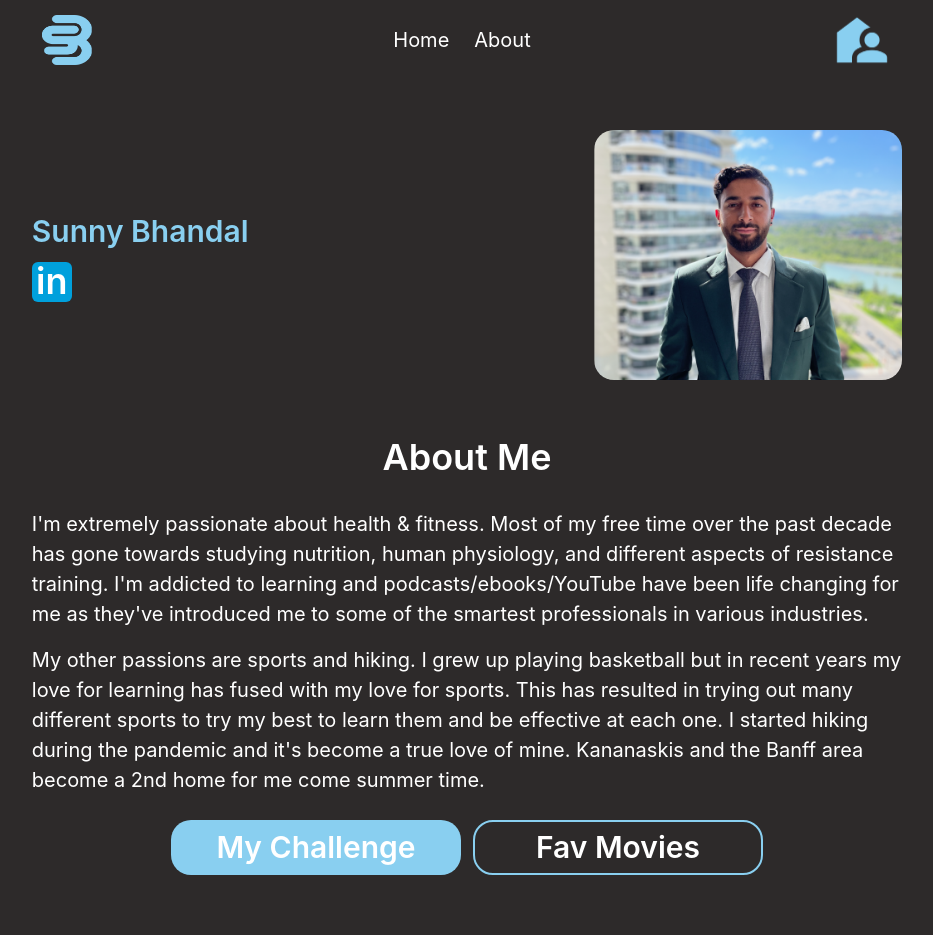
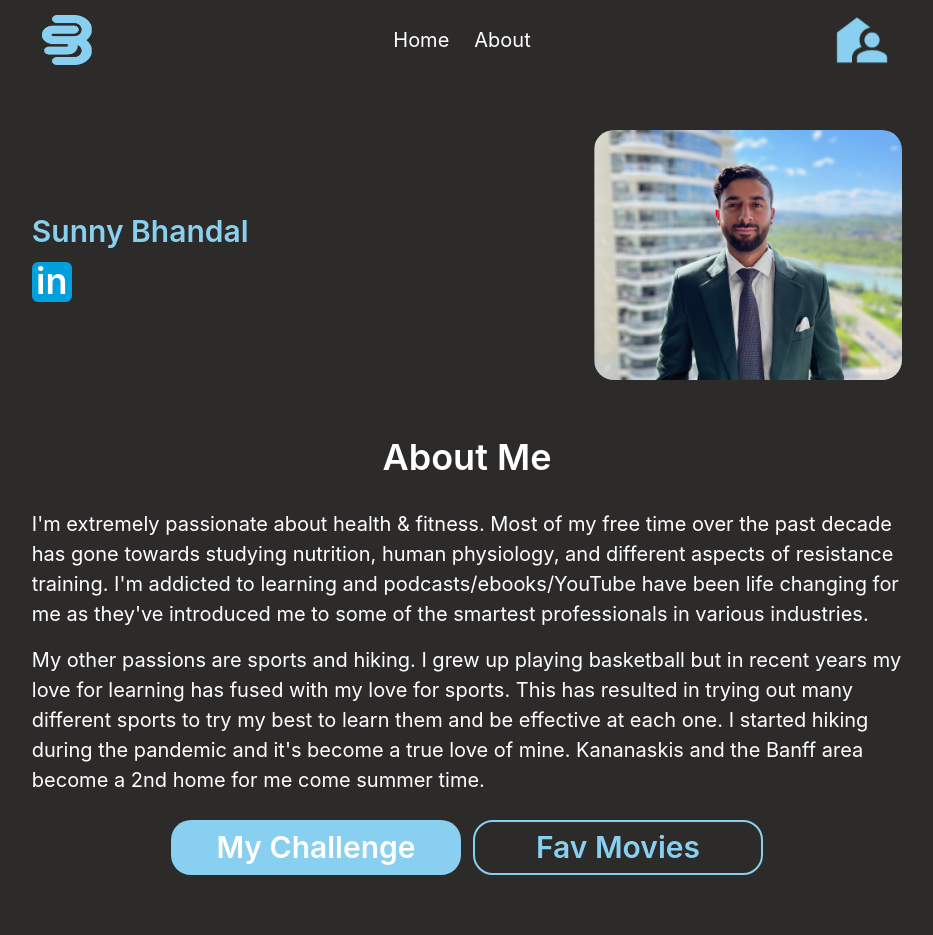
Before and after one commit to sunnybhandal/Portfolio-Website, a React (Create React App) app: page / in a window 1280 px wide. Shown: the top 935 px of the page, without its empty margins (173-1106 px from the left). Built offline with nearby package versions, Linux system fonts and the light colour scheme.

Commit message:
button font change

```diff
--- a/src/components/About.js
+++ b/src/components/About.js
@@ -97,8 +97,15 @@ export default function About() {
         <Flex
           width={{ base: "190px", sm: "215px", md: "240px", lg: "290px" }}
           height={{ base: "40px", sm: "45px", md: "50px", lg: "55px" }}
+          fontWeight="semibold"
+          fontSize={{ base: "md", sm: "lg", md: "2xl", lg: "3xl" }}
           bg="#89CFF0"
-          _hover={{ bg: "#2D2A2A", border: "2px solid #89CFF0" }}
+          textColor="#fff"
+          _hover={{
+            bg: "#2D2A2A",
+            border: "2px solid #89CFF0",
+            textColor: "#89CFF0",
+          }}
           borderRadius="20px"
           justify="center"
           align="center"
@@ -108,21 +115,17 @@ export default function About() {
             onOpenChallenge();
           }}
         >
-          <Box
-            fontWeight="semibold"
-            fontSize={{ base: "md", sm: "lg", md: "2xl", lg: "3xl" }}
-            textAlign="center"
-            color="#fff"
-          >
-            My Challenge
-          </Box>
+          <Box textAlign="center">My Challenge</Box>
         </Flex>
         <Flex
           width={{ base: "180px", sm: "215px", md: "240px", lg: "290px" }}
           height={{ base: "40px", sm: "45px", md: "50px", lg: "55px" }}
+          fontWeight="semibold"
+          fontSize={{ base: "md", sm: "lg", md: "2xl", lg: "3xl" }}
           bg="#2D2A2A"
           border="2px solid #89CFF0"
-          _hover={{ bg: "#89CFF0" }}
+          textColor="#89CFF0"
+          _hover={{ bg: "#89CFF0", textColor: "#fff" }}
           borderRadius="20px"
           justify="center"
           align="center"
@@ -132,14 +135,7 @@ export default function About() {
             onOpenMovie();
           }}
         >
-          <Box
-            fontWeight="semibold"
-            fontSize={{ base: "md", sm: "lg", md: "2xl", lg: "3xl" }}
-            textAlign="center"
-            color="#fff"
-          >
-            Fav Movies
-          </Box>
+          Fav Movies
         </Flex>
       </HStack>
 
```
